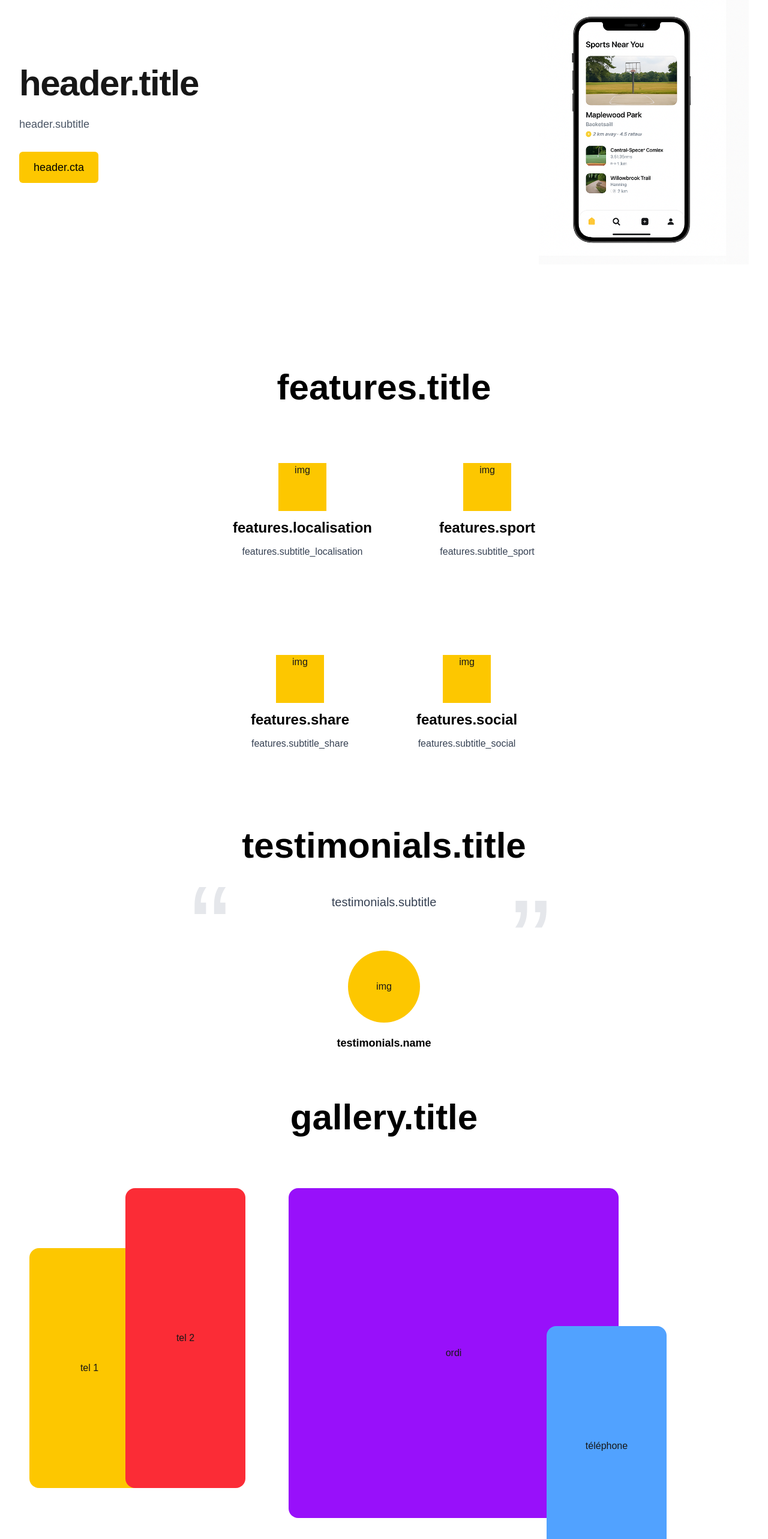
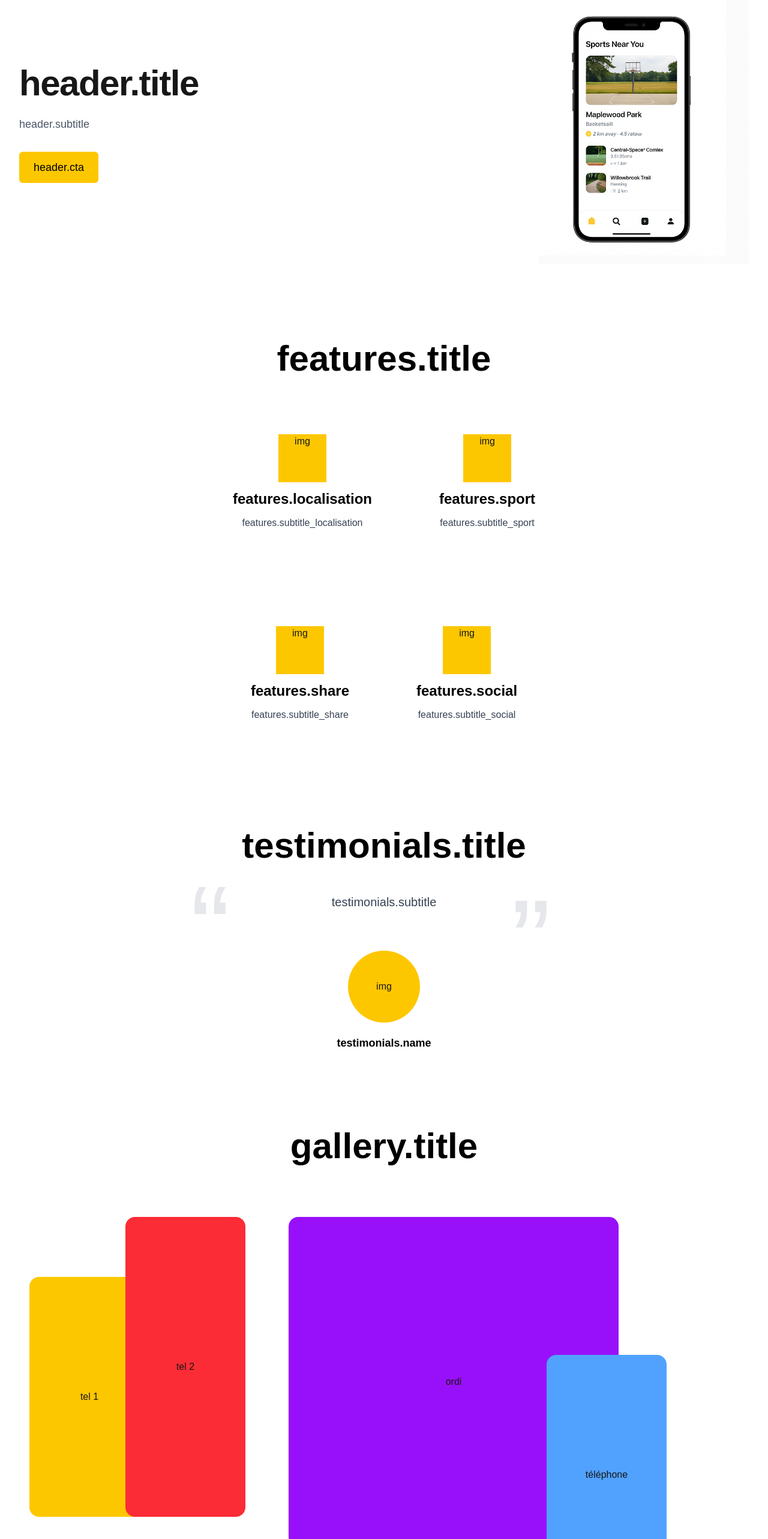
Before and after one commit to big-emotion/sport-app-landing, a Next.js app: page /en in a window 1280 px wide. Shown: the part 234-2800 px from the top of the page at 60% size. Built offline with nearby package versions, Linux system fonts and the light colour scheme.

Commit message:
fix: change margin by section

```diff
--- a/src/app/components/sections/Advantages.tsx
+++ b/src/app/components/sections/Advantages.tsx
@@ -5,6 +5,7 @@ import { useTranslations } from 'next-intl';
 import { JSX } from 'react';
 
 import { AccessItem } from '@/app/components/ui/AccessItem';
+import { Section } from '@/app/components/ui/Section';
 
 export default function Advantages(): JSX.Element {
   const t = useTranslations('advantage');
@@ -37,7 +38,8 @@ export default function Advantages(): JSX.Element {
   ];
 
   return (
-    <div className="m-8 sm:m-10 lg:m-10">
+    <Section>
+      <div>
         <motion.h2
           className="text-4xl sm:text-5xl lg:text-6xl font-bold text-center mb-12 text-black mt-16"
           initial={{ opacity: 0, y: -50 }}
@@ -72,5 +74,6 @@ export default function Advantages(): JSX.Element {
           ))}
         </div>
       </div>
+    </Section>
   );
 }
--- a/src/app/components/sections/Faq.tsx
+++ b/src/app/components/sections/Faq.tsx
@@ -3,6 +3,7 @@
 import { AnimatePresence, motion } from 'framer-motion';
 import { useTranslations } from 'next-intl';
 import { JSX, useState } from 'react';
+import { Section } from '@/app/components/ui/Section';
 
 interface FAQItem {
   questionKey: string;
@@ -37,7 +38,8 @@ export default function Faq(): JSX.Element {
   };
 
   return (
-    <div className="m-8 sm:m-10 lg:m-20">
+    <Section>
+      <div>
         <motion.h2
           className="text-4xl sm:text-5xl lg:text-6xl font-bold text-center mb-12 text-black"
           whileInView={{ opacity: 1, y: 0 }}
@@ -88,5 +90,6 @@ export default function Faq(): JSX.Element {
           ))}
         </div>
       </div>
+    </Section>
   );
 }
--- a/src/app/components/sections/Feature.tsx
+++ b/src/app/components/sections/Feature.tsx
@@ -5,6 +5,7 @@ import { useTranslations } from 'next-intl';
 import React, { JSX } from 'react';
 
 import { FeatureCard } from '@/app/components/ui/FeatureCard';
+import { Section } from '@/app/components/ui/Section';
 
 const container: Variants = {
   hidden: {},
@@ -40,7 +41,8 @@ export function Feature(): JSX.Element {
   ];
 
   return (
-    <div className="flex flex-col m-8 sm:m-10 lg:m-20">
+    <Section>
+      <div className="flex flex-col">
         <h2 className="text-4xl sm:text-5xl lg:text-6xl font-bold text-center mb-12 text-black">
           {t('title')}
         </h2>
@@ -67,5 +69,6 @@ export function Feature(): JSX.Element {
           ))}
         </div>
       </div>
+    </Section>
   );
 }
--- a/src/app/components/sections/Footer.tsx
+++ b/src/app/components/sections/Footer.tsx
@@ -3,11 +3,13 @@
 import { motion } from 'framer-motion';
 import { useTranslations } from 'next-intl';
 import { JSX } from 'react';
+import { Section } from '../ui/Section';
 
 export default function Footer(): JSX.Element {
   const t = useTranslations('footer');
 
   return (
+    <Section>
       <motion.div
         className="flex justify-center gap-12"
         initial={{ opacity: 0, y: 50 }}
@@ -35,5 +37,6 @@ export default function Footer(): JSX.Element {
           <p className="text-gray-600">{t('copyright')}</p>
         </motion.div>
       </motion.div>
+    </Section>
   );
 }
--- a/src/app/components/sections/Galerie.tsx
+++ b/src/app/components/sections/Galerie.tsx
@@ -2,12 +2,14 @@
 import { motion } from 'framer-motion';
 import { useTranslations } from 'next-intl';
 import { JSX } from 'react';
+import { Section } from '@/app/components/ui/Section';
 
 export function Galerie(): JSX.Element {
   const t = useTranslations('gallery');
 
   return (
-    <div className="m-8 sm:m-10 lg:m-20">
+    <Section>
+      <div>
         <h2 className="text-4xl sm:text-5xl lg:text-6xl font-bold text-center mb-12 text-black">
           {t('title')}
         </h2>
@@ -55,5 +57,6 @@ export function Galerie(): JSX.Element {
           </div>
         </div>
       </div>
+    </Section>
   );
 }
--- a/src/app/components/sections/Newsletter.tsx
+++ b/src/app/components/sections/Newsletter.tsx
@@ -5,12 +5,14 @@ import { useTranslations } from 'next-intl';
 import { JSX } from 'react';
 
 import { Button } from '../ui/Button';
+import { Section } from '@/app/components/ui/Section';
 
 export default function Newsletter(): JSX.Element {
   const t = useTranslations('newsletter');
 
   return (
-    <div className="m-8 sm:m-10 lg:m-20">
+    <Section>
+      <div>
         <motion.h2
           className="text-4xl sm:text-5xl lg:text-6xl font-bold text-center mb-12 text-black"
           initial={{ opacity: 0, y: 50 }}
@@ -39,7 +41,10 @@ export default function Newsletter(): JSX.Element {
                 required
                 className="flex-1 px-6 py-3 rounded-lg border border-gray-300 focus:outline-none text-black"
               />
-            <motion.div whileHover={{ scale: 1.05 }} whileTap={{ scale: 0.95 }}>
+              <motion.div
+                whileHover={{ scale: 1.05 }}
+                whileTap={{ scale: 0.95 }}
+              >
                 <Button className="py-3 px-5" type="submit" size="md">
                   {t('button')}
                 </Button>
@@ -48,5 +53,6 @@ export default function Newsletter(): JSX.Element {
           </motion.div>
         </div>
       </div>
+    </Section>
   );
 }
--- a/src/app/components/sections/Testimonial.tsx
+++ b/src/app/components/sections/Testimonial.tsx
@@ -2,6 +2,7 @@
 import { motion, Variants } from 'framer-motion';
 import { useTranslations } from 'next-intl';
 import { JSX } from 'react';
+import { Section } from '@/app/components/ui/Section';
 
 const transition = { duration: 0.8 };
 const viewportConfig = { once: true, amount: 0.3 };
@@ -24,7 +25,8 @@ export function Testimonial(): JSX.Element {
   const t = useTranslations('testimonials');
 
   return (
-    <div className="m-8 sm:m-10 lg:m-20">
+    <Section>
+      <div>
         <motion.h2
           className="text-4xl sm:text-5xl lg:text-6xl font-bold text-center mb-12 text-black"
           variants={item}
@@ -101,5 +103,6 @@ export function Testimonial(): JSX.Element {
           </motion.p>
         </div>
       </div>
+    </Section>
   );
 }
--- a/src/app/components/ui/Section.tsx
+++ b/src/app/components/ui/Section.tsx
@@ -16,7 +16,7 @@ export function Section({
   fullWidth = false,
 }: SectionProps): React.ReactElement {
   return (
-    <section id={id} className={`py-16 md:py-24 ${className ?? ''}`}>
+    <section id={id} className={`py-12 md:py-16 ${className ?? ''}`}>
       <div
         className={`mx-auto px-4 sm:px-6 lg:px-8 [&:not(.full-width)]:max-w-7xl ${fullWidth ? 'full-width' : ''}`}
       >
```
Lines whose indentation alone changed are shown as unchanged.
